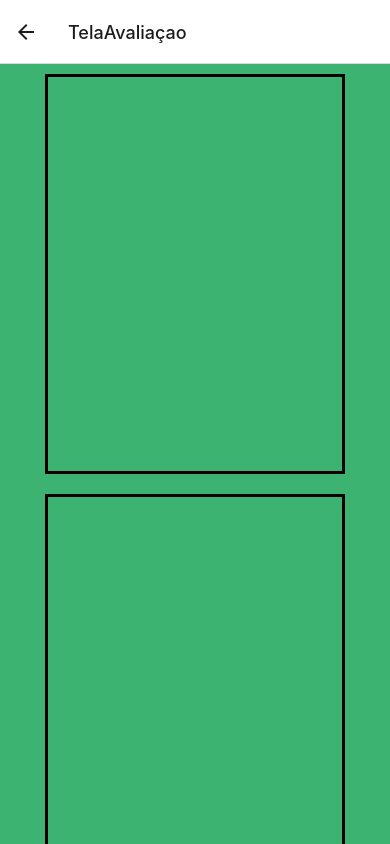
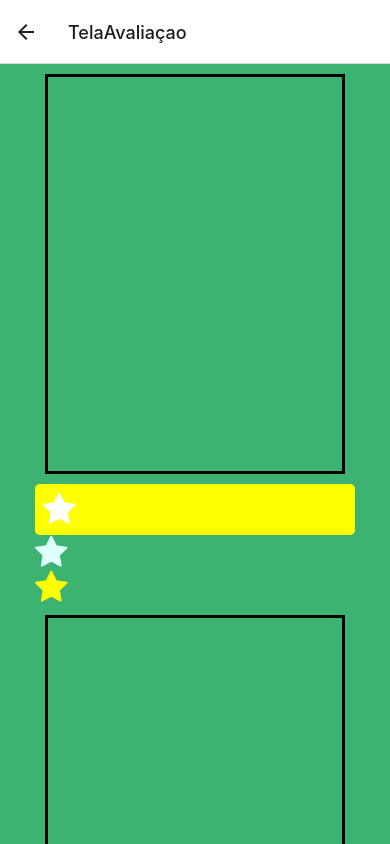
Before and after one commit to jonnathan098/AloExercicio, a React Native app: screen / in a window 390 px wide. Both pictures are taken after a click on the button "OLA BOARA COMECAR". Built offline with nearby package versions, Linux system fonts and the light colour scheme.

Commit message:
colocando icon

```diff
--- a/package.json
+++ b/package.json
@@ -19,6 +19,7 @@
     "react-native": "0.68.2",
     "react-native-safe-area-context": "^4.3.1",
     "react-native-screens": "^3.15.0",
+    "react-native-vector-icons": "^9.2.0",
     "react-native-web": "0.17.7"
   },
   "devDependencies": {
--- a/src/telas/TelaAvaliaçao.tsx
+++ b/src/telas/TelaAvaliaçao.tsx
@@ -1,5 +1,6 @@
 import { NativeStackScreenProps } from "@react-navigation/native-stack";
 import React, { useState } from "react" ;
+import Icon from 'react-native-vector-icons/FontAwesome';
 import Imagem from "../modelos/Imagem";
 import { View,Text, ListRenderItem, FlatList, TouchableOpacity, Image, SafeAreaView,Button, TouchableWithoutFeedback, ImageComponent} from "react-native";
 import styles from "../stilhos/estilhosPagina1";
@@ -30,6 +31,13 @@ const TelaAvaliaçao: React.FC<Props>= (Props) => {
         return (
             <View>
              <Image  style={styles.imagen}  />
+                <View>
+                 <Icon.Button name="star"size={35} backgroundColor="#FFFF00"
+                    onPress={() => alert('Login com Facebook')}>
+                 </Icon.Button>
+                    <Icon name="star" size={35} color="#E0FFFF" />
+                    <Icon name="star" size={35} color="#FFFF00" />
+                </View>
           </View>
       )
       }
--- a/tsconfig.json
+++ b/tsconfig.json
@@ -1,6 +1,7 @@
 {
   "extends": "expo/tsconfig.base",
   "compilerOptions": {
+    "jsx": "react",
     "strict": true
   }
 }
```
Also changed, not shown: 2 other files (tests, documents, lock files or other folders).
